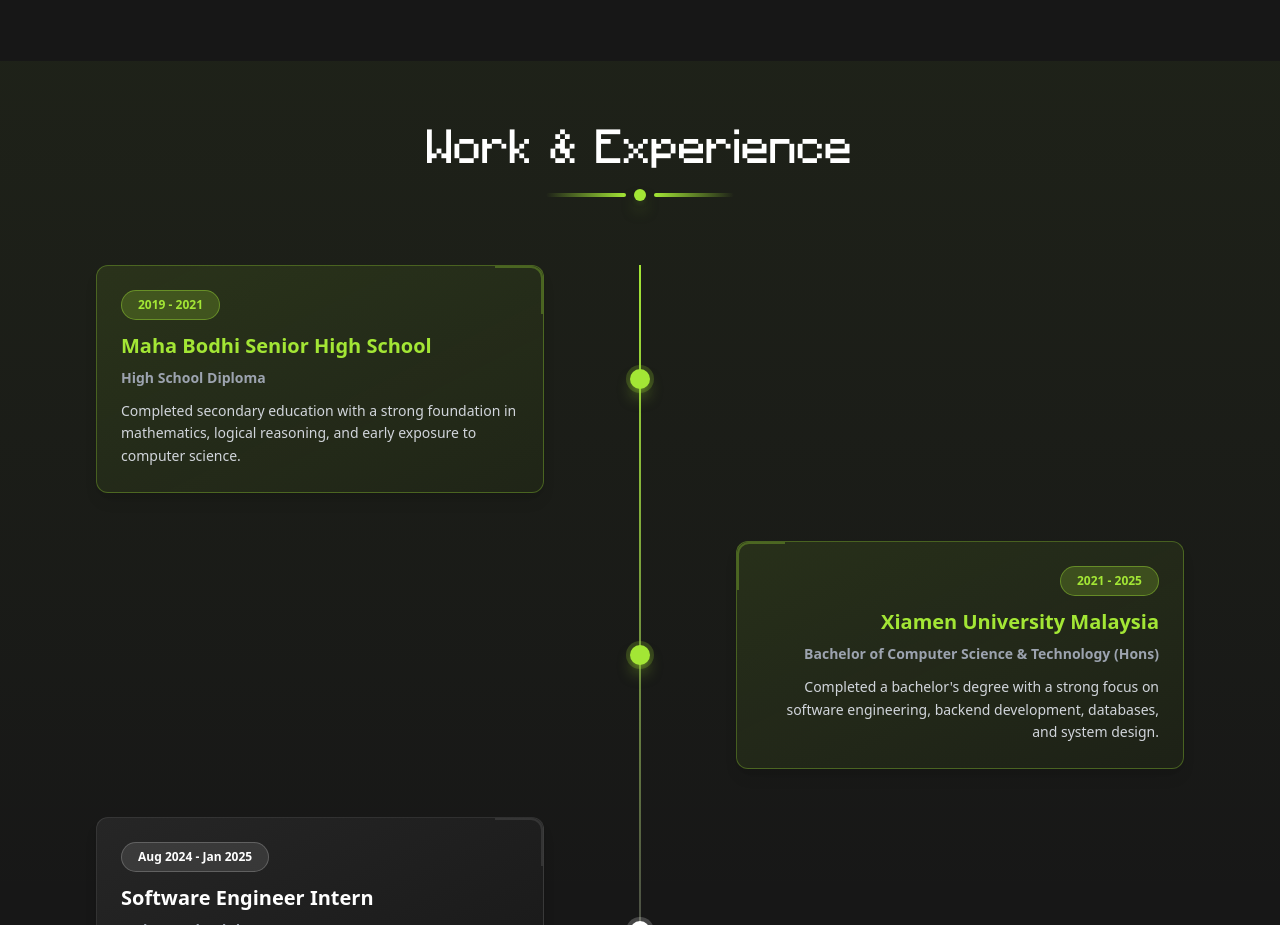
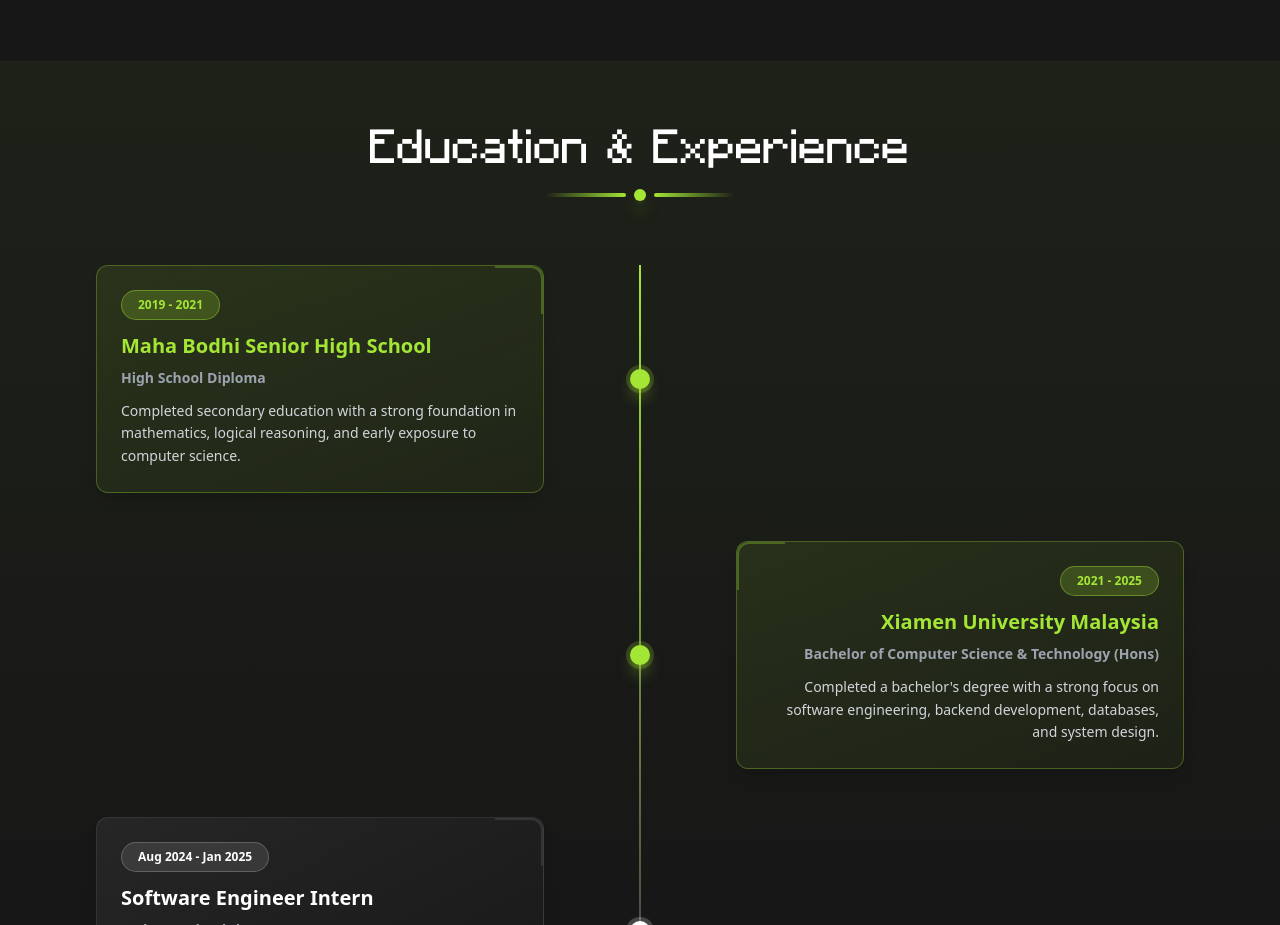
Before and after one commit to dennishuang03-hub/Dennis-Portfolio, a React (Create React App) app: page / in a window 1280 px wide. Shown: the part 3720-4645 px from the top of the page. Built offline with nearby package versions, Linux system fonts and the light colour scheme.

Commit message:
Naming Changes: - Education & Experience

```diff
--- a/src/sections/timeline.js
+++ b/src/sections/timeline.js
@@ -178,7 +178,7 @@ export default function Timeline() {
                 ${hasAnimated ? 'opacity-100 translate-y-0' : 'opacity-0 -translate-y-4'}
             `}>
                 <p className="font-minecraft text-4xl md:text-5xl tracking-tight">
-                    Work & Experience
+                    Education & Experience
                 </p>
                 <div className="flex items-center justify-center mt-4">
                     <span className="h-1 w-20 bg-gradient-to-r from-transparent to-lime-400 rounded-full" />
```
